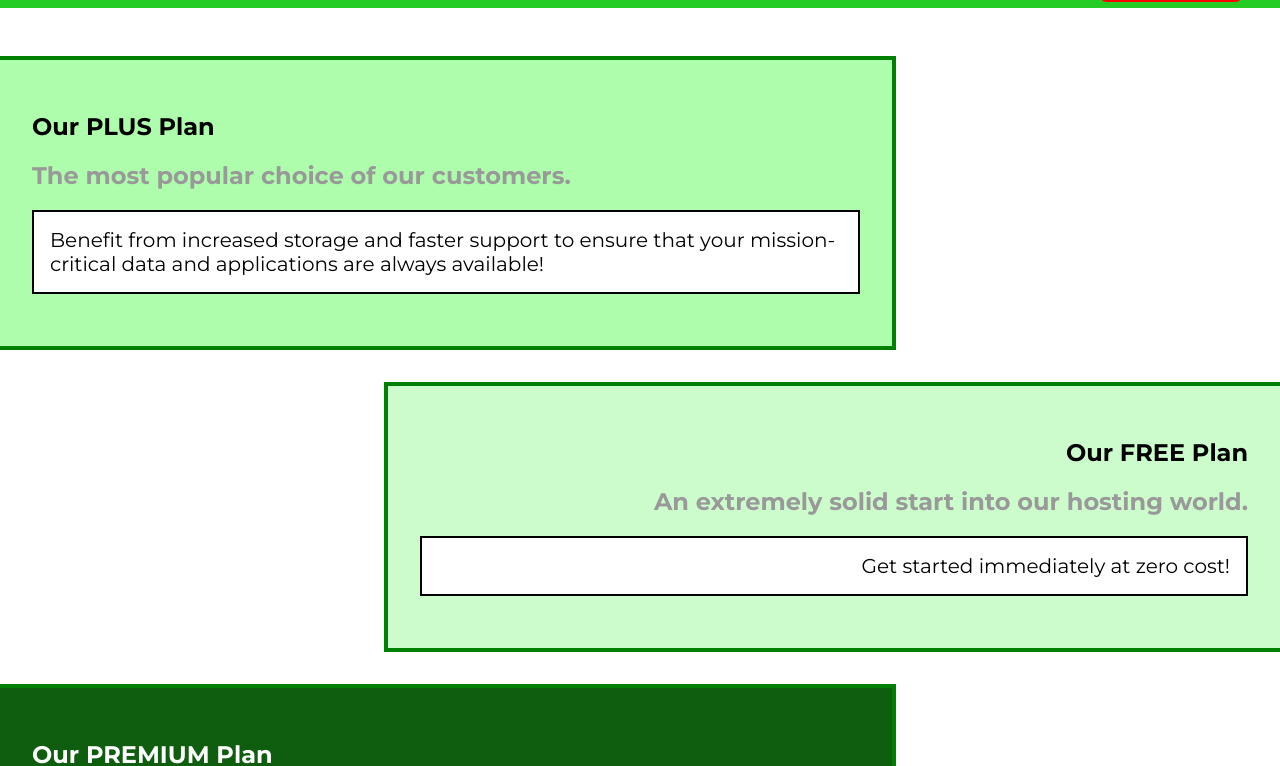
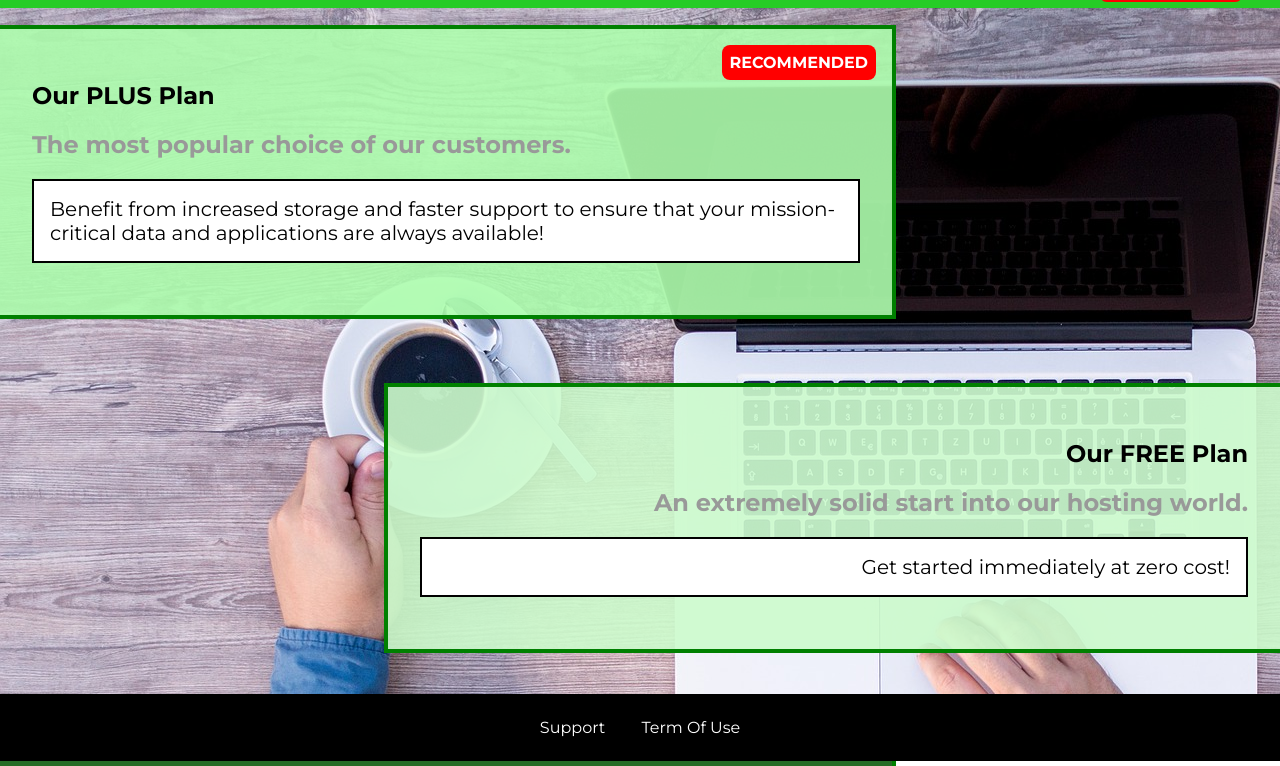
Before and after one commit to SouhardyaSaha/Learning-CSS, a plain HTML site: page course-project/packages/index.html in a window 1280 px wide. Shown: the part 39-805 px from the top of the page. Drawn offline with Linux system fonts and the light colour scheme.

Commit message:
Positioning completed

```diff
--- a/course-project/packages/index.html
+++ b/course-project/packages/index.html
@@ -13,6 +13,7 @@
 </head>
 
 <body>
+    <div class="background"></div>
     <header class="main-header">
         <div class="brand-logo">
             <a href="../index.html" class="main-nav__brand">
@@ -34,9 +35,10 @@
         </nav>
     </header>
     <main>
-        <section class="package">
+        <section class="package package-plus">
             <a href="#">
                 <h1 class="package__title">Our PLUS Plan</h1>
+                <h2 class="package__badge">RECOMMENDED</h2>
                 <h2 class="package__subtitle">The most popular choice of our customers.</h2>
                 <p class="package__description">Benefit from increased storage and faster support to ensure that your
                     mission-critical data and
--- a/course-project/packages/packages.css
+++ b/course-project/packages/packages.css
@@ -1,13 +1,23 @@
 main {
   padding-top: 32px;
+  padding-bottom: 64px;
+}
+
+.background {
+  position: fixed;
+  background: url("../img/plans-background.jpg");
+  width: 100%;
+  height: 100%;
+  z-index: -1;
 }
 
 .package {
-  border: 4px solid green;
+  border: 4px solid rgba(0, 128, 0);
   border-left: none;
-  margin: 16px 0;
+  margin: 32px 0;
   width: 70%;
-  background: rgb(173, 253, 173);
+  background: rgba(173, 253, 173, 0.9);
+  position: relative;
 }
 
 .package:hover,
@@ -21,6 +31,18 @@ main {
   color: inherit;
   display: block;
   padding: 32px;
+}
+
+.package__badge {
+  position: absolute;
+  top: 0;
+  right: 0;
+  margin: 16px;
+  padding: 8px;
+  font-size: 16px;
+  color: white;
+  background: red;
+  border-radius: 8px;
 }
 
 /* .package__title {
@@ -40,7 +62,7 @@ main {
 }
 
 .package-free {
-  background: rgb(204, 251, 204);
+  background: rgba(204, 251, 204, 0.9);
   /* margin-left: auto; */ /* It can be done by this way without using float */
   border-right: none;
   border-left: 4px solid green;
@@ -54,7 +76,7 @@ main {
 }
 
 .package-premium {
-  background: rgb(15, 93, 15);
+  background: rgba(15, 93, 15, 0.9);
 }
 
 .package-premium .package__title {
--- a/course-project/shared.css
+++ b/course-project/shared.css
@@ -8,9 +8,13 @@ body {
 }
 
 .main-header {
+  position: fixed;
+  top: 0;
+  left: 0;
   width: 100%;
   background: rgb(38, 204, 38);
   padding: 10px 16px;
+  z-index: 1;
 }
 
 .brand-logo {
@@ -86,9 +90,12 @@ body {
 }
 
 .main-footer {
+  position: fixed;
+  bottom: 0;
+  left: 0;
+  width: 100%;
   background: black;
-  padding: 32px;
-  margin-top: 48px;
+  padding: 24px;
 }
 
 .main-footer__links {
--- /dev/null
+++ b/positioning/main.css
@@ -0,0 +1,38 @@
+html {
+  background: #b3b3b3;
+  padding: 15px;
+  border: 5px solid white;
+  margin: 15px;
+  height: 2000px;
+}
+
+body {
+  background: #fa923f;
+  padding: 20px;
+  border: 5px solid black;
+  margin: 0;
+}
+
+.parent {
+  background: white;
+  padding: 20px;
+  border: 5px solid black;
+  margin: 0;
+}
+
+.parent div {
+  background: rgb(105, 105, 109);
+  color: white;
+  padding: 10px;
+  border: 5px solid black;
+  margin: 10px;
+}
+
+.parent .child-1 {
+  box-sizing: border-box;
+  position: fixed;
+  top: 0;
+  left: 0;
+  margin: 0;
+  width: 100%;
+}
```
Also changed, not shown: positioning/index.html (added, +16 -0 lines), course-project/img/plans-background.jpg (added).
